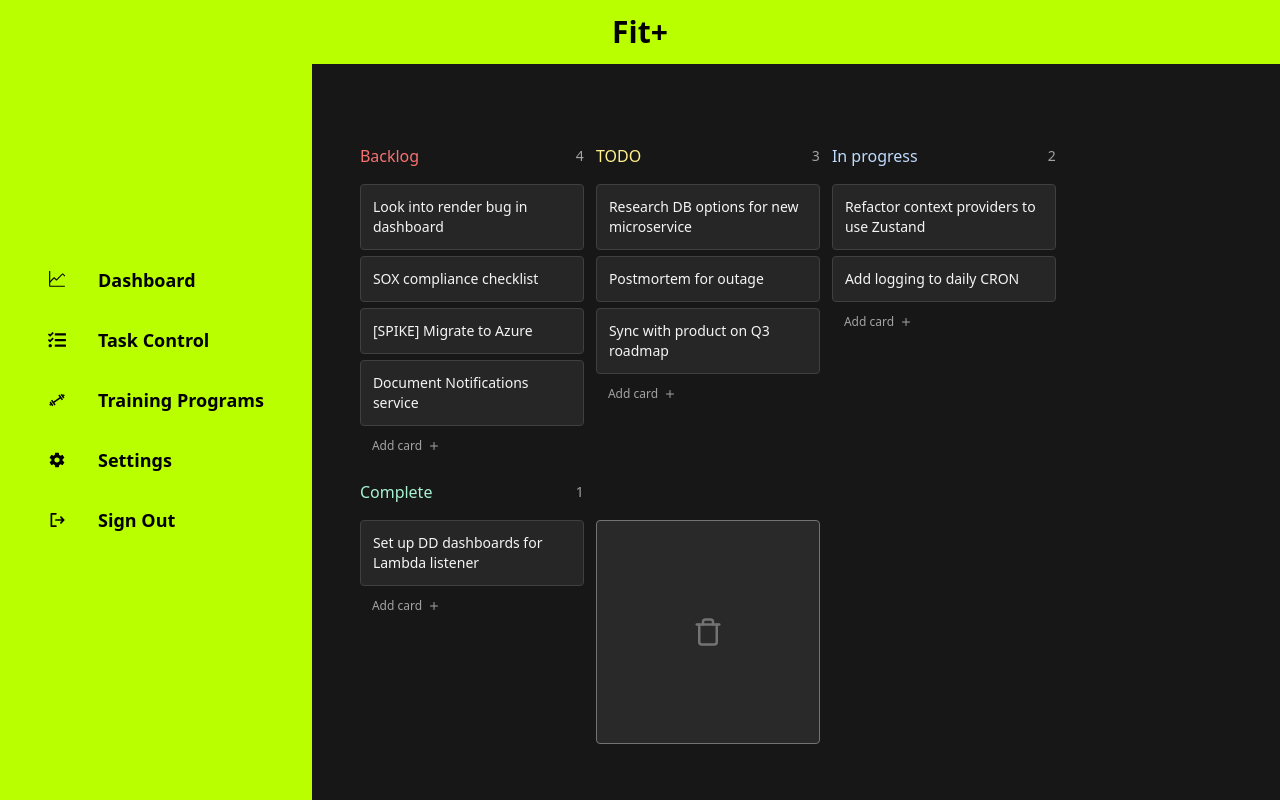
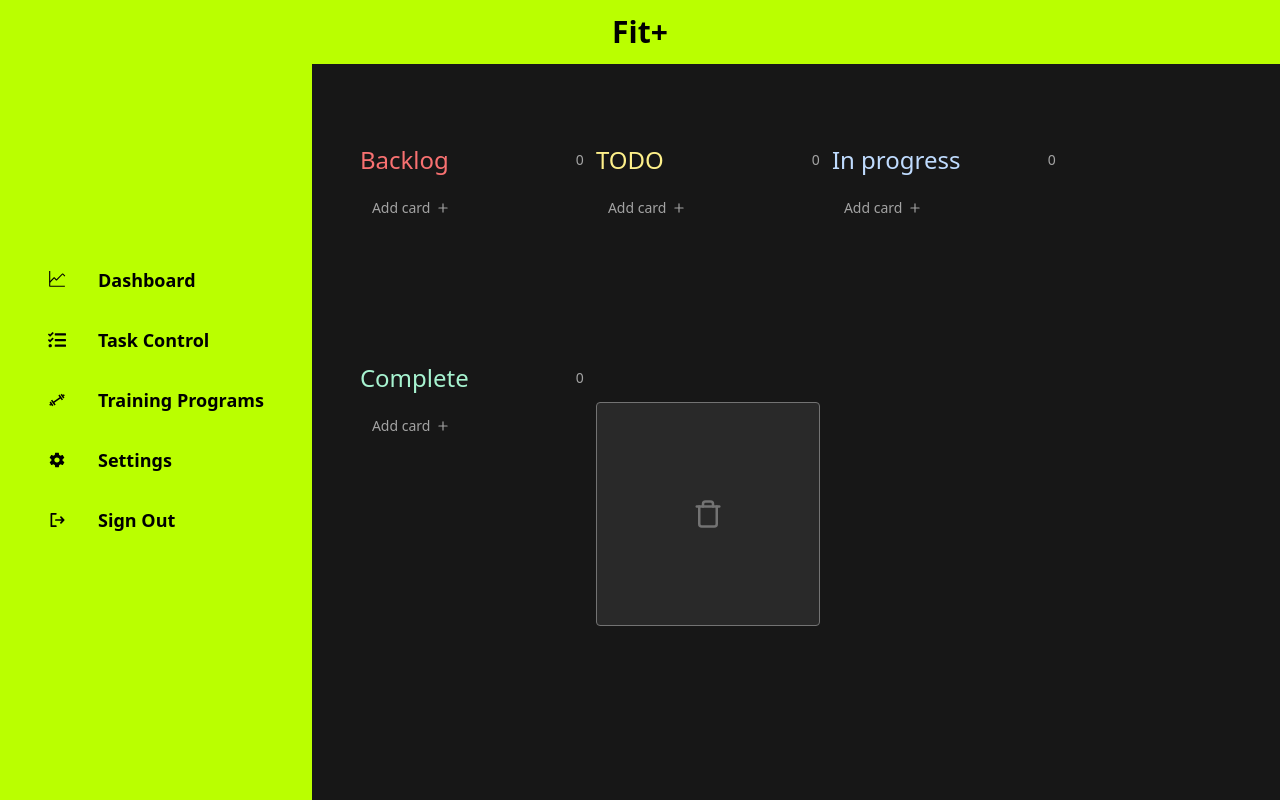
Before and after one commit to amalvelloth/fitplus-fitness-tracker-frontend, a React (Vite) app: page /taskcontrol in a window 1280 px wide. Built offline with nearby package versions, Linux system fonts and the light colour scheme.

Commit message:
register modal

```diff
--- a/src/pages/Home.jsx
+++ b/src/pages/Home.jsx
@@ -6,16 +6,27 @@ import { useNavigate } from 'react-router-dom';
 Modal.setAppElement('#root');
 
 function Home() {
-    const [isModalOpen, setIsModalOpen] = useState(false);
+    const [isLoginModalOpen, setIsLoginModalOpen] = useState(false);
+    const [isRegisterModalOpen, setIsRegisterModalOpen] = useState(false);
     const navigate = useNavigate();
-    const openModal = () => setIsModalOpen(true);
-    const closeModal = () => setIsModalOpen(false);
+
+    const openLoginModal = () => setIsLoginModalOpen(true);
+    const closeLoginModal = () => setIsLoginModalOpen(false);
+
+    const openRegisterModal = () => setIsRegisterModalOpen(true);
+    const closeRegisterModal = () => setIsRegisterModalOpen(false);
 
     const handleLoginSubmit = (e) => {
         e.preventDefault();
         navigate('/dashboard');
-        closeModal();
-    }
+        closeLoginModal();
+    };
+
+    const handleRegisterSubmit = (e) => {
+        e.preventDefault();
+        navigate('/welcome');
+        closeRegisterModal();
+    };
 
     return (
         <>
@@ -29,14 +40,16 @@ function Home() {
                             </h1>
                         </div>
                         <div className="buttons flex justify-start">
-                            {/* Add onClick event to open modal */}
                             <button
-                                onClick={openModal}
+                                onClick={openLoginModal}
                                 className="rounded-3xl my-5 me-2 border border-black py-2 sm:px-10 max-sm:px-4 font-bold"
                             >
                                 Login
                             </button>
-                            <button className="rounded-3xl my-5 ms-2 border border-black py-2 sm:px-10 max-sm:px-4 font-bold">
+                            <button
+                                onClick={openRegisterModal}
+                                className="rounded-3xl my-5 ms-2 border border-black py-2 sm:px-10 max-sm:px-4 font-bold"
+                            >
                                 Sign Up
                             </button>
                         </div>
@@ -51,35 +64,50 @@ function Home() {
                 </div>
 
                 {/* Modal for Login */}
-                <div className="relative">
                 <Modal
-                        isOpen={isModalOpen}
-                        onRequestClose={closeModal}
+                    isOpen={isLoginModalOpen}
+                    onRequestClose={closeLoginModal}
                     contentLabel="Login Modal"
                     className="modal-content w-full max-sm:w-4/5 max-w-md p-6 bg-white rounded-2xl transform -translate-x-1/2 -translate-y-1/2 fixed top-1/2 left-1/2"
                     overlayClassName="modal-overlay fixed inset-0 bg-black bg-opacity-50 flex items-center justify-center"
                 >
-
                     <h2 className="font-bold text-xl text-center">Login</h2>
                     <button
-                            onClick={closeModal}
+                        onClick={closeLoginModal}
                         className="close-button absolute top-0 right-0 m-4 text-red-500 hover:text-gray-800"
                     >
                         Close
                     </button>
-
                     <form onSubmit={handleLoginSubmit} className="flex flex-col gap-4 mt-4">
                         <input type="email" placeholder="Email" className="p-2 border border-gray-300 rounded" />
                         <input type="password" placeholder="Password" className="p-2 border border-gray-300 rounded" />
                         <button type="submit" className="py-2 bg-[#BAFF00] text-black rounded">Login</button>
                     </form>
+                </Modal>
 
+                {/* Modal for Register */}
+                <Modal
+                    isOpen={isRegisterModalOpen}
+                    onRequestClose={closeRegisterModal}
+                    contentLabel="Register Modal"
+                    className="modal-content w-full max-sm:w-4/5 max-w-md p-6 bg-white rounded-2xl transform -translate-x-1/2 -translate-y-1/2 fixed top-1/2 left-1/2"
+                    overlayClassName="modal-overlay fixed inset-0 bg-black bg-opacity-50 flex items-center justify-center"
+                >
+                    <h2 className="font-bold text-xl text-center">Sign Up</h2>
+                    <button
+                        onClick={closeRegisterModal}
+                        className="close-button absolute top-0 right-0 m-4 text-red-500 hover:text-gray-800"
+                    >
+                        Close
+                    </button>
+                    <form onSubmit={handleRegisterSubmit} className="flex flex-col gap-4 mt-4">
+                        <input type="text" placeholder="Name" className="p-2 border border-gray-300 rounded" />
+                        <input type="email" placeholder="Email" className="p-2 border border-gray-300 rounded" />
+                        <input type="password" placeholder="Password" className="p-2 border border-gray-300 rounded" />
+                        <button type="submit" className="py-2 bg-[#BAFF00] text-black rounded">Sign Up</button>
+                    </form>
                 </Modal>
-                </div>
-
             </section>
-
-
         </>
     );
 }
--- a/src/pages/Settings.jsx
+++ b/src/pages/Settings.jsx
@@ -7,13 +7,12 @@ function Settings() {
       <DesktopMenu />
       <div className='h-screen w-full flex-col items-center justify-center bg-neutral-900'>
         <div className="profile">
-
         </div>
         <div className="flex-col pt-24 py-16 px-4 h-screen items-center w-full justify-center">
           <div className="flex-col mb-10">
-            <h1 className='text-white text-4xl font-extrabold max-sm:text-2xl'>Theme</h1>
-            <div className="flex items-center justify-between">
-              <h1 className='text-white text-4xl max-sm:text-sm'>Enable / Disable Dark Mode</h1>
+            <h1 className='text-white sm:text-4xl font-extrabold max-sm:text-2xl'>Theme</h1>
+            <div className="flex items-center justify-between xl:mx-[10%]">
+              <h1 className='text-white sm:text-2xl max-sm:text-sm mt-2'>Enable / Disable Dark Mode</h1>
               <label
                 class="relative inline-block h-8 w-14 max-sm:h-6 max-sm:w-12 cursor-pointer rounded-full bg-gray-300 transition [-webkit-tap-highlight-color:_transparent] has-[:checked]:bg-black has-[:checked]:border-[0.5px] border-opacity-40 border-white"
               >
@@ -25,9 +24,9 @@ function Settings() {
             </div>
           </div>
           <div className="flex-col mb-8">
-            <h1 className='text-white text-4xl font-extrabold max-sm:text-2xl'>Notification</h1>
-            <div className="flex items-center justify-between">
-              <h1 className='text-white text-4xl max-sm:text-sm'>Enable / Disable Email push notifications</h1>
+            <h1 className='text-white sm:text-4xl font-extrabold max-sm:text-2xl'>Notification</h1>
+            <div className="flex items-center justify-between xl:mx-[10%]">
+              <h1 className='text-white sm:text-2xl max-sm:text-sm mt-2'>Enable / Disable Email push notifications</h1>
               <label
                 class="relative inline-block h-8 w-14 max-sm:h-6 max-sm:w-12 cursor-pointer rounded-full bg-gray-300 transition [-webkit-tap-highlight-color:_transparent] has-[:checked]:bg-black has-[:checked]:border-[0.5px] border-opacity-40 border-white"
               >
@@ -37,8 +36,8 @@ function Settings() {
                 ></span>
               </label>
             </div>
-            <div className="flex items-center justify-between mt-2">
-              <h1 className='text-white text-4xl max-sm:text-sm'>Daily / Weekly workout remindes</h1>
+            <div className="flex items-center justify-between xl:mx-[10%] ">
+              <h1 className='text-white sm:text-2xl max-sm:text-sm mt-2'>Daily / Weekly workout remindes</h1>
               <label
                 class="relative inline-block h-8 w-14 max-sm:h-6 max-sm:w-12 cursor-pointer rounded-full bg-gray-300 transition [-webkit-tap-highlight-color:_transparent] has-[:checked]:bg-black has-[:checked]:border-[0.5px] border-opacity-40 border-white"
               >
@@ -49,9 +48,7 @@ function Settings() {
               </label>
             </div>
           </div>
-
         </div>
-
       </div>
     </section>
   )
--- a/src/pages/TaskControl.jsx
+++ b/src/pages/TaskControl.jsx
@@ -16,10 +16,13 @@ export const TaskControl = () => {
 };
 
 const Board = () => {
+  const DEFAULT_CARDS = [];
+
   const [cards, setCards] = useState(DEFAULT_CARDS);
 
+
   return (
-    <div className="flex flex-wrap max-lg:justify-center h-full w-full max-xl:overflow-scroll gap-3 p-12">
+    <div className="flex flex-wrap text-2xl max-sm:text-xl max-lg:justify-center h-full w-full max-xl:overflow-scroll gap-3 p-12">
       <Column
         title="Backlog"
         column="backlog"
@@ -292,7 +295,7 @@ const AddCard = ({ column, setCards }) => {
         <motion.button
           layout
           onClick={() => setAdding(true)}
-          className="flex w-full items-center gap-1.5 px-3 py-1.5 text-xs text-neutral-400 transition-colors hover:text-neutral-50"
+          className="flex w-full items-center gap-1.5 px-3 py-1.5 text-sm max-sm:text-xs text-neutral-400 transition-colors hover:text-neutral-50"
         >
           <span>Add card</span>
           <FiPlus />
@@ -302,34 +305,6 @@ const AddCard = ({ column, setCards }) => {
   );
 };
 
-const DEFAULT_CARDS = [
-  // BACKLOG
-  { title: "Look into render bug in dashboard", id: "1", column: "backlog" },
-  { title: "SOX compliance checklist", id: "2", column: "backlog" },
-  { title: "[SPIKE] Migrate to Azure", id: "3", column: "backlog" },
-  { title: "Document Notifications service", id: "4", column: "backlog" },
-  // TODO
-  {
-    title: "Research DB options for new microservice",
-    id: "5",
-    column: "todo",
-  },
-  { title: "Postmortem for outage", id: "6", column: "todo" },
-  { title: "Sync with product on Q3 roadmap", id: "7", column: "todo" },
 
-  // DOING
-  {
-    title: "Refactor context providers to use Zustand",
-    id: "8",
-    column: "doing",
-  },
-  { title: "Add logging to daily CRON", id: "9", column: "doing" },
-  // DONE
-  {
-    title: "Set up DD dashboards for Lambda listener",
-    id: "10",
-    column: "done",
-  },
-];
 
 export default TaskControl;
```
Lines whose indentation alone changed are shown as unchanged.
